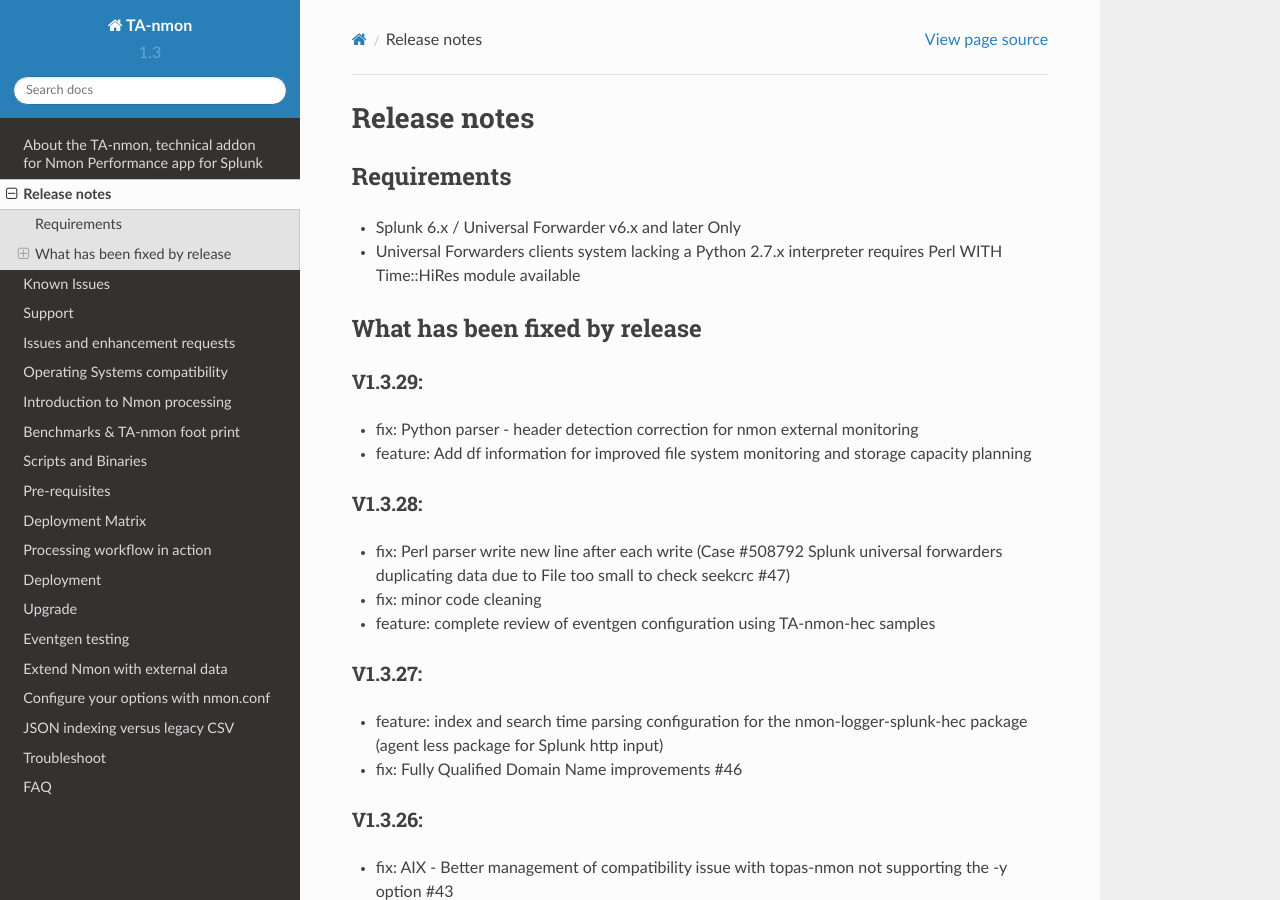
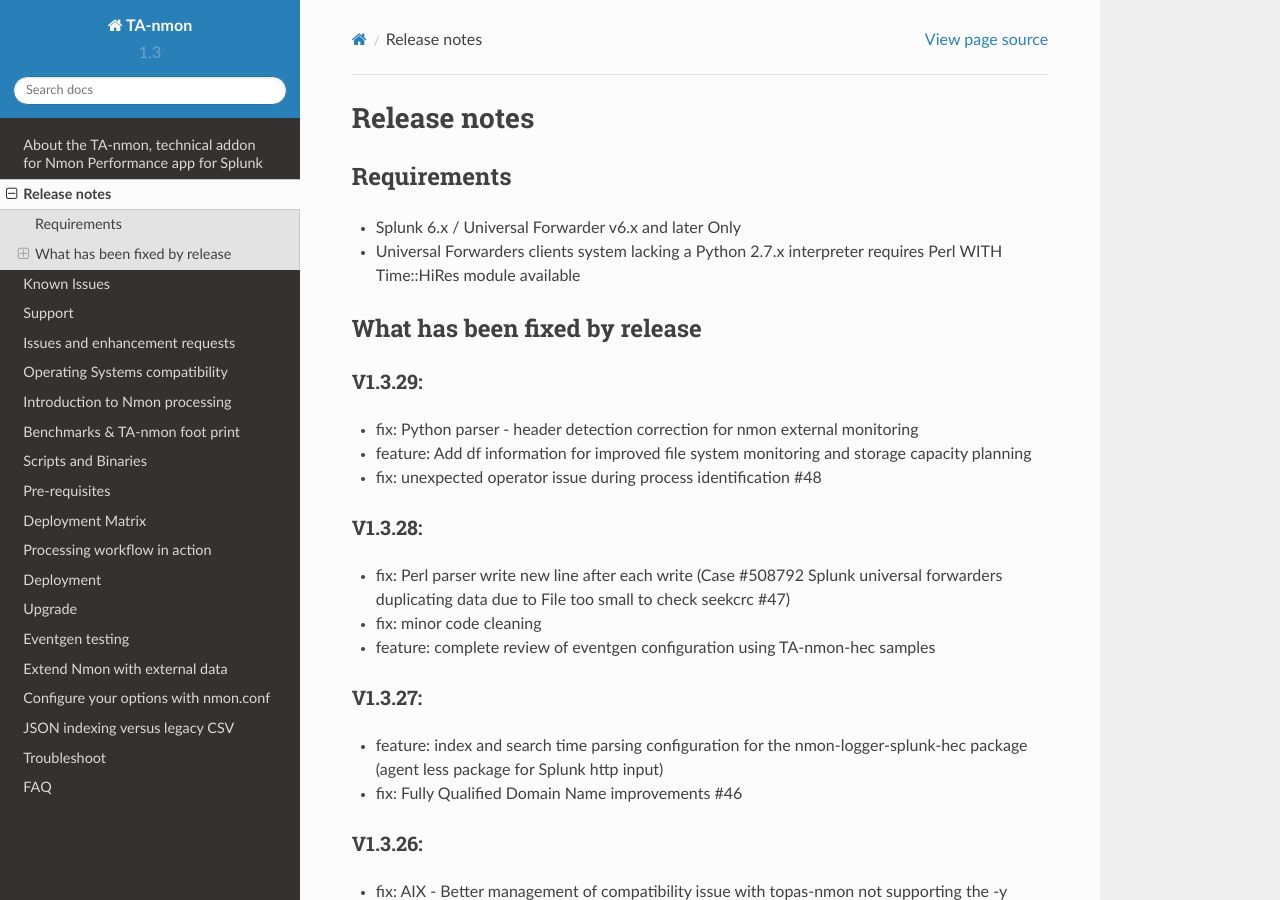
Before and after one commit to guilhemmarchand/TA-nmon, a Sphinx documentation site: the page built from docs/releasenotes.rst, in a window 1280 px wide and 900 px high. Built offline with Sphinx 7.4.7 and the Read the Docs theme 2.0.0, drawn with Linux system fonts in a browser that asks for light colours.

Commit message:
versoon 1.3.29

```diff
--- a/docs/releasenotes.rst
+++ b/docs/releasenotes.rst
@@ -20,6 +20,7 @@
 
 - fix: Python parser - header detection correction for nmon external monitoring
 - feature: Add df information for improved file system monitoring and storage capacity planning
+- fix: unexpected operator issue during process identification #48
 
 ========
 V1.3.28:
```
Also changed, not shown: 2 other files.
